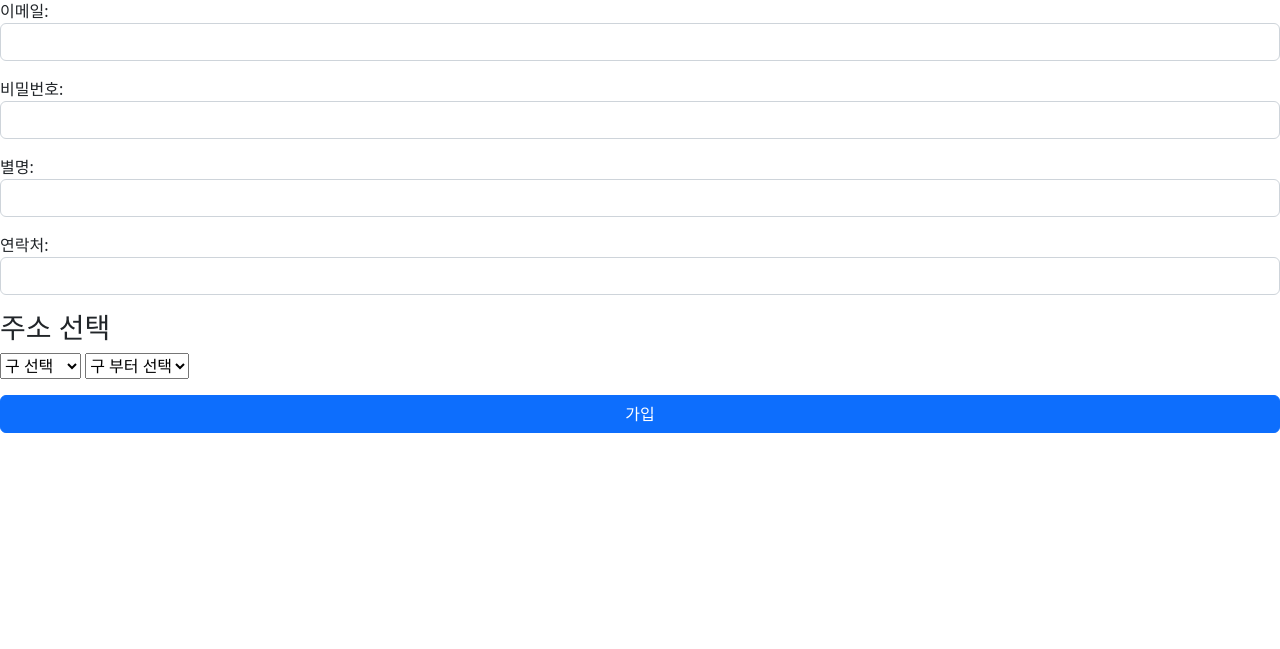
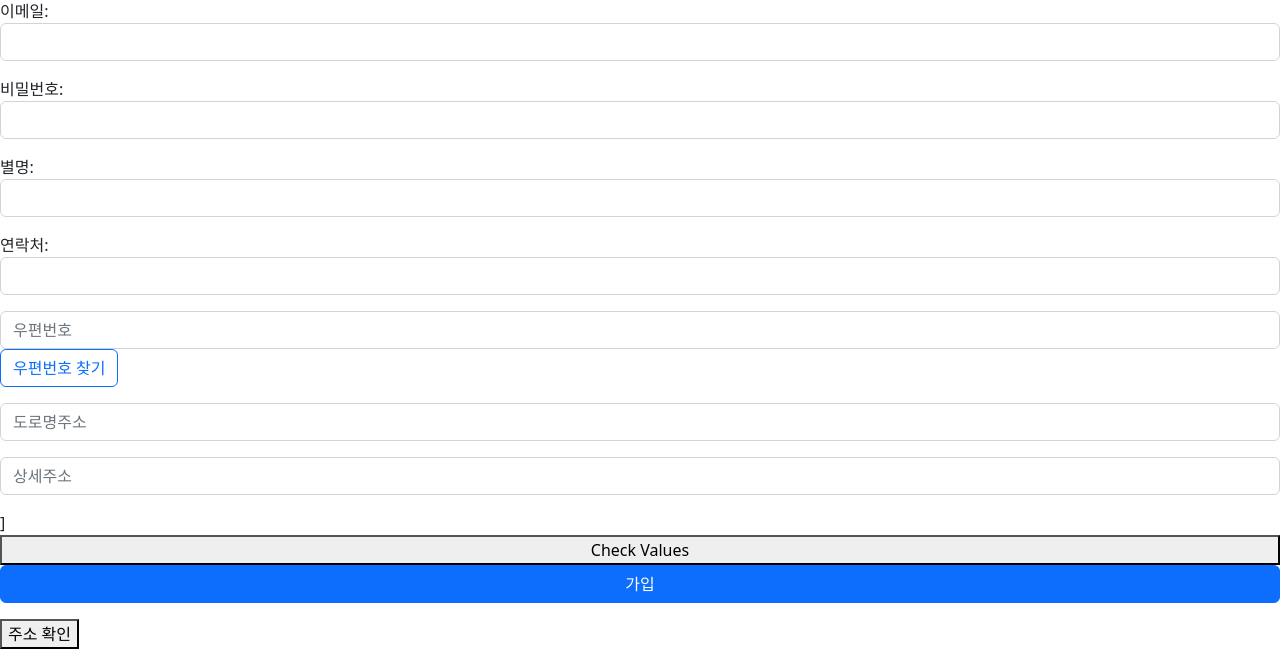
Before and after one commit to GeeHwanee/NaMoHaGae, a Spring Boot app: page /member/join in a window 1280 px wide. Shown: the part 318-967 px from the top of the page. Before the commit the page ends 751 px from the top, so only its background shows below. Run offline with Spring Boot 4, Linux system fonts and the light colour scheme; some of the project's set-up classes (security, data sources, template engines, error pages and the like) are left out, and stand-ins take their place; some libraries are stand-ins or nearby versions.

Commit message:
다음 주소api로 좌표값 받는거 추가중

```diff
--- a/src/main/resources/templates/member/join.html
+++ b/src/main/resources/templates/member/join.html
@@ -8,29 +8,88 @@
     <script src="https://cdn.jsdelivr.net/npm/sweetalert2@11.7.3/dist/sweetalert2.all.min.js"></script>
     <script src="https://cdn.jsdelivr.net/npm/bootstrap@5.2.3/dist/js/bootstrap.bundle.min.js"></script>
     <script src="https://ajax.googleapis.com/ajax/libs/jquery/3.6.3/jquery.min.js"></script>
+    <script src="//t1.daumcdn.net/mapjsapi/bundle/postcode/prod/postcode.v2.js"></script>
     <script>
-        $(document).ready(function (){
+        function sample4_execDaumPostcode() {
+            new daum.Postcode({
+                oncomplete : function(data) {
+                    var roadAddr = data.roadAddress;
+                    var extraRoadAddr = '';
+
+                    if(data.bname !== '' && /[동|로|가]$/g.test(data.bname)) {
+                        extraRoadAddr += data.bname;
+                    }
+                    if (data.buildingName !== '' && data.apartment === 'Y') {
+                        extraRoadAddr += (extraRoadAddr !== '' ? ', '	+ data.buildingName : data.buildingName);
+                    }
+                    if (extraRoadAddr !== '') {
+                        extraRoadAddr = ' (' + extraRoadAddr + ')';
+                    }
+
+                    document.getElementById('sample4_postcode').value = data.zonecode;
+                    document.getElementById("sample4_roadAddress").value = roadAddr;
+                    document.getElementById("sample4_jibunAddress").value = data.jibunAddress;
+
+                    if (roadAddr !== '') {
+                        document.getElementById("sample4_extraAddress").value = extraRoadAddr;
+                    } else {
+                        document.getElementById("sample4_extraAddress").value = '';
+                    }
+
+                    var guideTextBox = document.getElementById("guide");
+                    if (data.autoRoadAddress) {
+                        var expRoadAddr = data.autoRoadAddress + extraRoadAddr;
+                        guideTextBox.innerHTML = '(예상 도로명 주소 : ' + expRoadAddr + ')';
+                        guideTextBox.style.display = 'block';
+                    } else if (data.autoJibunAddress) {
+                        var expJibunAddr = data.autoJibunAddress;
+                        guideTextBox.innerHTML = '(예상 지번 주소 : '		+ expJibunAddr + ')';
+                        guideTextBox.style.display = 'block';
+                    } else {
+                        guideTextBox.innerHTML = '';
+                        guideTextBox.style.display = 'none';
+                    }
+                }
+            }).open();
+
+        }
 
 
-            $('#town_gu').change(async function(e) {
-                const gu = e.target.value;
-                console.log("111")
-                try {
-                    console.log("222")
-                    const town = await $.ajax('/api/v1/member/join?gu='+encodeURIComponent(gu));
-                    const $townDong = $('#town_dong').empty();
-                    console.log(town);
-                    for (t of town) {
-                        $townDong.append($('<option>').attr('value', t.TOWN_NO).text(t.TOWN_DONG));
 
-                    }
-                }catch (err){
-                    console.log(err);
-                }
+        const apiUrl = 'https://dapi.kakao.com/v2/local/search/address.json';
+        const headers = { 'Authorization': 'KakaoAK 3aebe1c5743b1fcc93a6bfb52e8ff445' };
+        const address = document.getElementById("sample4_roadAddress").value;
+
+        function location(){
+
+        fetch(`${apiUrl}?query=${encodeURIComponent(address)}`, { headers })
+            .then(response => response.json())
+            .then(data => {
+                // API에서 반환된 데이터 처리
+                const latitude = data.documents[0].road_address.x;
+                const longitude = data.documents[0].road_address.y;
+                const dong = data.documents[0].address.region_3depth_name;
+                console.log(dong);
+                console.log(longitude);
+                console.log(latitude);
+                alert(dong);
+                alert(longitude);
+                alert(latitude);
+               const dong1 = document.getElementById("memberDong").value = dong;
+               const  longitude1 = document.getElementById("memberLatitude").value = longitude;
+               const latitude1= document.getElementById("memberLongitude").value = latitude;
+                address2.add(dong1);
+                address2.add(longitude1);
+                address2.add(latitude1);
 
             })
+            .catch(error => {
+                // 발생 가능한 모든 오류 처리
+                console.error(error);
+            });
+        }
 
-        })
+
 
     </script>
 
@@ -68,30 +127,31 @@
                     <span id="memberPhone_msg"></span>
                 </div>
                 <div class="mb-3 mt-3">
-                 <h3>주소 선택</h3>
-                    <select id="town_gu">
-                        <option disabled selected>구 선택</option>
-                        <option value="강화군">강화군</option>
-                        <option value="옹진군">옹진군</option>
-                        <option value="중구">중구</option>
-                        <option value="동구">동구</option>
-                        <option value="미추홀구">미추홀구</option>
-                        <option value="연수구">연수구</option>
-                        <option value="남동구">남동구</option>
-                        <option value="부평구">부평구</option>
-                        <option value="계양구">계양구</option>
-                        <option value="서구">서구</option>
-                    </select>
-                    <select id="town_dong" name="townNo">
-                        <option>구 부터 선택</option>
-                    </select>
+                        <div class="mb-3 mt-3">
+                            <input type="text" class="form-control" id="sample4_postcode" placeholder="우편번호" name="zipcode">
+                            <input type="button" class="btn btn-outline-primary" onclick="sample4_execDaumPostcode()" value="우편번호 찾기">
+                        </div>
+                        <div class="mb-3 mt-3">
+                            <input type="text" class="form-control" id="sample4_roadAddress" placeholder="도로명주소" name="address1">
+                        </div>
+                        <input type="text" id="sample4_jibunAddress" placeholder="지번주소" style="display:none;">
+                        <span id="guide" style="color: #999; display: none"></span>
+                        <div class="mb-3 mt-3">
+                            <input type="text" class="form-control" id="sample4_detailAddress" placeholder="상세주소" name="address2">
+                        </div>
+                        <input type="text" id="sample4_extraAddress" placeholder="참고항목" style="display:none;">
                 </div>
-
+                    <input type="hidden" id="memberLatitude" name="memberLatitude">
+                    <input type="hidden" id="memberLongitude" name="memberLongitude">
+                    <input type="hidden" id="memberDong" name="memberDong">
                 <div class="mb-3 mt-3 d-grid">
+                    ]<button type="button" onclick="location()">Check Values</button>
                     <button id="join" type="submit" class="btn btn-primary btn-block">가입</button>
                 </div>
             </form>
         </section>
+        <button id="check">주소 확인</button>
+
     </main>
     <footer th:replace="~{/fragment/footer.html}"> </footer>
 </div>
```
